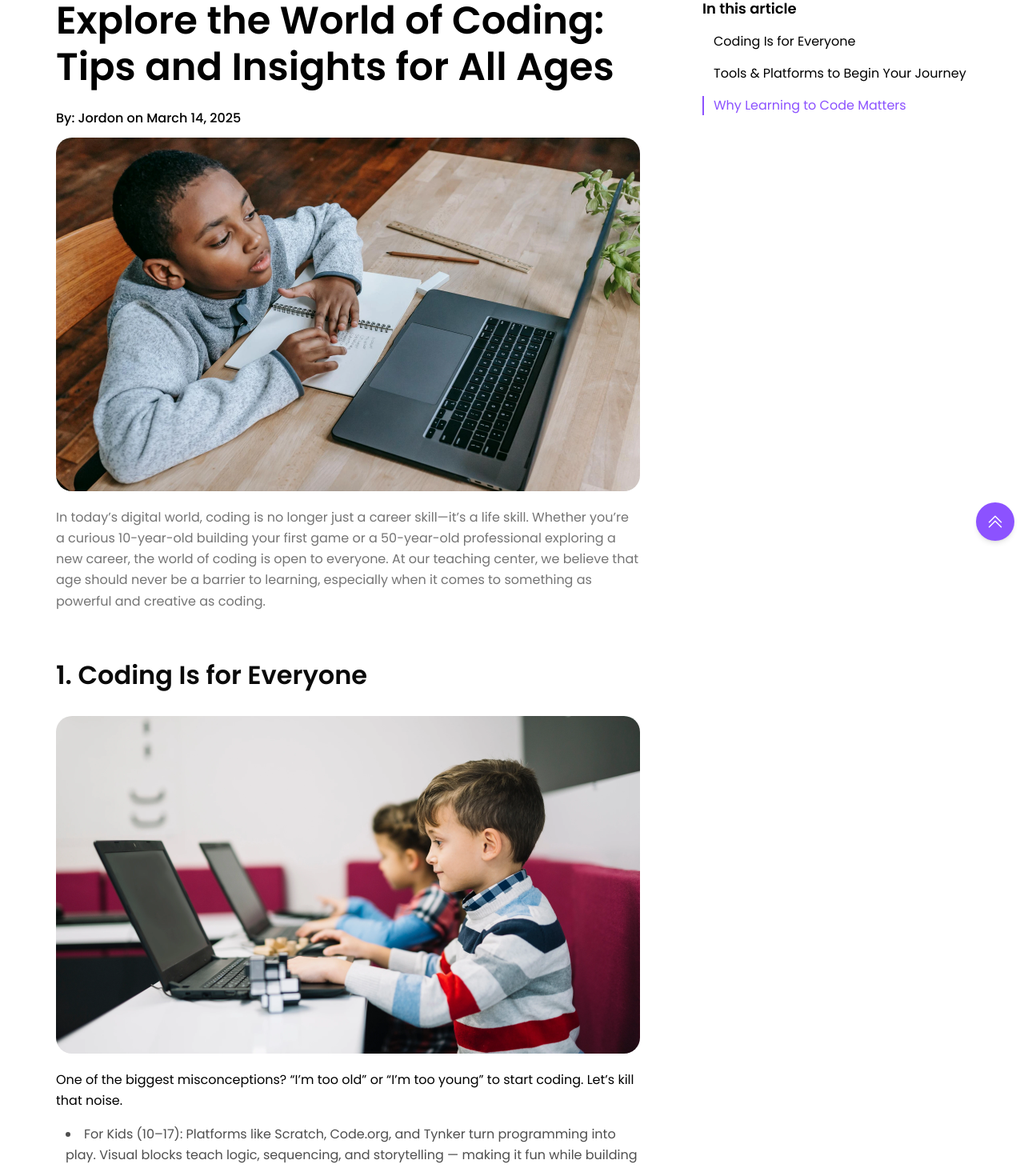
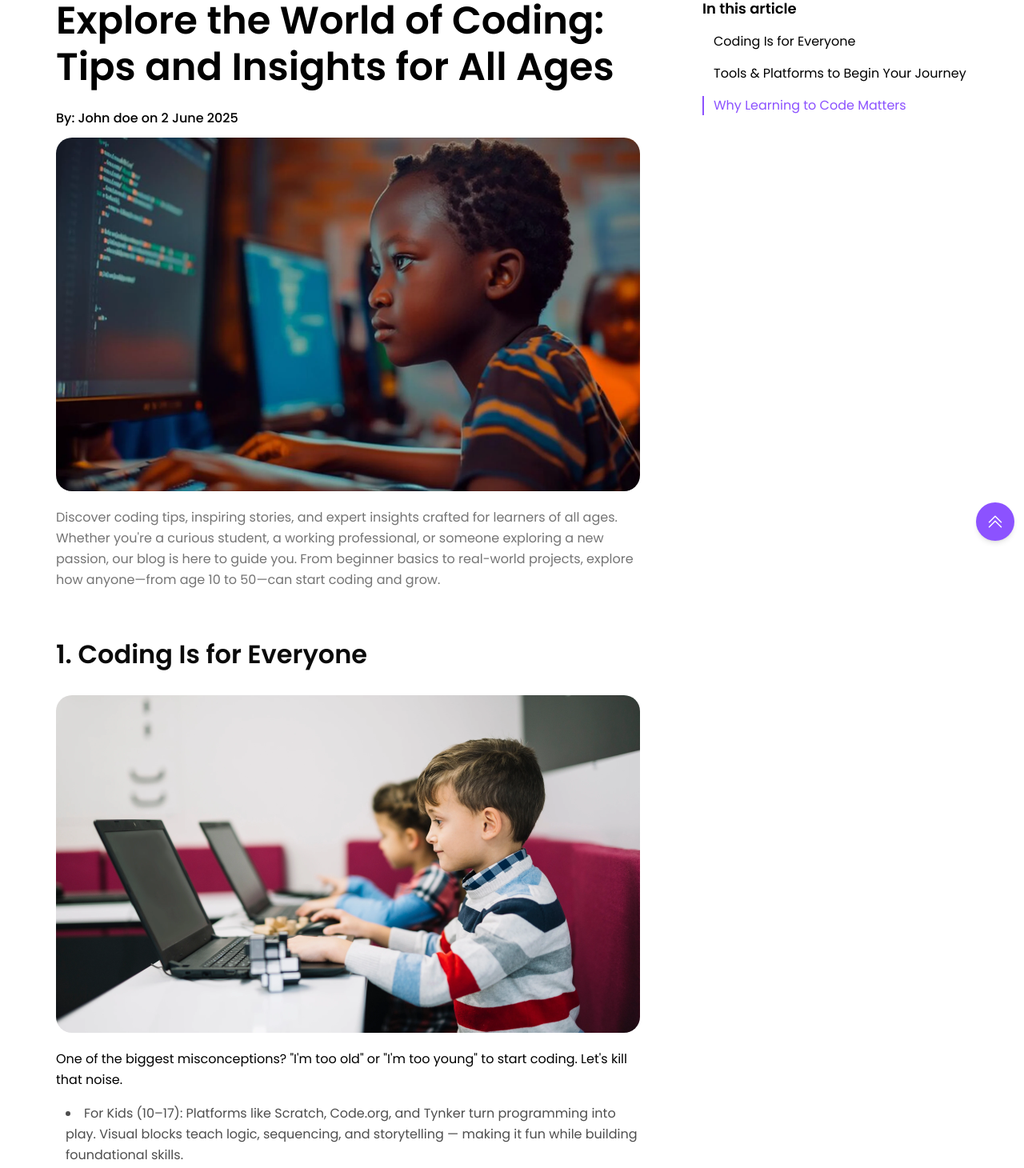
Before and after one commit to Pupiloinc/Pupilo, a Next.js app: page /blog/1 in a window 1280 px wide. Shown: the part 184-1644 px from the top of the page at 80% size. Built offline with nearby package versions, Linux system fonts and the light colour scheme.

Commit message:
slug added

```diff
--- a/src/app/blog/[title]/page.jsx
+++ b/src/app/blog/[title]/page.jsx
@@ -5,11 +5,11 @@ import Footer from '@/components/common/Footer';
 import GetStarted from '@/components/common/GetStarted';
 import Header from '@/components/common/Header';
 
-const page = () => {
+const page = ({ params }) => {
     return (
         <>
             <Header />
-            <BlogContent />
+            <BlogContent slug={params.title} />
             <GeneralPupiloTopic
                 viewMoreBtn="hidden"
                 heading="You May Also Like"
--- a/src/components/blog-detail/BlogContent.jsx
+++ b/src/components/blog-detail/BlogContent.jsx
@@ -2,8 +2,28 @@
 import React, { useEffect, useState } from "react";
 import Title from "../common/Title";
 import Image from "next/image";
-const BlogContent = () => {
+import { GENERAL_PUPILO_LIST, LATEST_BLOG_DATA_LIST } from '../../../utils/helper';
+
+function slugify(text) {
+  return text
+    .toString()
+    .toLowerCase()
+    .replace(/\s+/g, '-')
+    .replace(/[^\w\-]+/g, '')
+    .replace(/\-\-+/g, '-')
+    .replace(/^-+/, '')
+    .replace(/-+$/, '');
+}
+
+const BlogContent = ({ slug }) => {
   const [activeSection, setActiveSection] = useState("coding-everyone");
+
+  // Find the blog by slug
+  const combinedList = [...LATEST_BLOG_DATA_LIST, ...GENERAL_PUPILO_LIST];
+  const blog = combinedList.find(
+    (b) => slugify(b.title) === slug
+  ) || combinedList[0];
+
   useEffect(() => {
     const sectionIds = [
       "coding-everyone",
@@ -23,6 +43,7 @@ const BlogContent = () => {
     window.addEventListener("scroll", handleScroll);
     return () => window.removeEventListener("scroll", handleScroll);
   }, []);
+
   return (
     <div className="pt-10 sm:pt-[60px] lg:pt-20 max-w-[1140px] mx-auto px-5 xl:px-0">
       <div className="flex flex-col-reverse lg:flex-row flex-wrap max-lg:gap-10 justify-between">
@@ -30,28 +51,20 @@ const BlogContent = () => {
           <div className="fles flex-col">
             <Title
               className="mb-6"
-              text={
-                "Explore the World of Coding: Tips and Insights for All Ages"
-              }
+              text={blog.title}
             />
             <p className="text-sm sm:text-base font-medium leading-normal text-dark-black mb-3">
-              By: Jordon on March 14, 2025
+              By: {blog.author} on {blog.date}
             </p>
             <Image
               width={730}
               height={442}
-              src="/assets/images/webp/blog-hero-img.webp"
-              alt="blog-hero-img"
-              className="w-full max-w-[730px] xl:h-[442px] rounded-2xl md:rounded-[20px] mb-5"
+              src={blog.image}
+              alt={blog.title}
+              className="w-full max-w-[730px] xl:h-[442px] rounded-2xl md:rounded-[20px] mb-5 object-cover"
             />
             <p className="text-medium-gray leading-163 text-sm sm:text-base font-normal">
-              In today’s digital world, coding is no longer just a career
-              skill—it’s a life skill. Whether you’re a curious 10-year-old
-              building your first game or a 50-year-old professional exploring a
-              new career, the world of coding is open to everyone. At our
-              teaching center, we believe that age should never be a barrier to
-              learning, especially when it comes to something as powerful and
-              creative as coding.
+              {blog.description}
             </p>
           </div>
           <div className="flex flex-col gap-4 lg:gap-5">
@@ -69,8 +82,8 @@ const BlogContent = () => {
               className="max-w-[730px] xl:h-[422px] w-full rounded-2xl md:rounded-[20px]"
             />
             <p className="text-dark-black font-normal text-sm sm:text-base leading-163">
-              One of the biggest misconceptions? “I’m too old” or “I’m too
-              young” to start coding. Let’s kill that noise.
+              One of the biggest misconceptions? "I'm too old" or "I'm too
+              young" to start coding. Let's kill that noise.
             </p>
             <ul className="font-normal text-sm sm:text-base leading-163 -mt-1 list-inside text-dark-grey list-disc flex flex-col gap-[10px] pl-3">
               <li>
@@ -82,8 +95,8 @@ const BlogContent = () => {
               <li>
                 Young Adults & College Students (18–24): This is prime time.
                 Dive into Python, JavaScript, or C++ to start building apps,
-                games, or websites. Whether you’re pursuing a CS degree or
-                self-teaching, now’s the time to stack those skills.
+                games, or websites. Whether you're pursuing a CS degree or
+                self-teaching, now's the time to stack those skills.
               </li>
               <li>
                 Professionals (25–40): Coding isn't just for developers.
@@ -95,7 +108,7 @@ const BlogContent = () => {
               <li>
                 Career Shifters & Hobbyists (40–50+): Believe it — people in
                 their 40s and 50s are pivoting into tech roles or starting
-                freelance dev gigs. You don’t need to compete with 22-year-olds.
+                freelance dev gigs. You don't need to compete with 22-year-olds.
                 Instead, leverage your domain experience and layer in technical
                 skills.
               </li>
@@ -117,7 +130,7 @@ const BlogContent = () => {
             />
             <div className="flex flex-col gap-[10px]">
               <p className="text-dark-black font-normal mb-1 text-sm sm:text-base leading-163">
-                The right tools make all the difference. Here’s a breakdown of
+                The right tools make all the difference. Here's a breakdown of
                 the most user-friendly and effective platforms to get started:
               </p>
               <ul className="list-disc list-inside space-y-1 font-normal text-sm sm:text-base leading-163 text-dark-grey pl-3">
@@ -176,8 +189,8 @@ const BlogContent = () => {
             />
             <div className="mb-8 sm:mb-10 lg:mb-[60px]">
               <p className="mb-4 text-sm sm:text-base leading-163 font-normal text-dark-black">
-                Coding isn’t just about writing lines of syntax. It’s about
-                solving real problems. Here’s how it’s transforming everyday
+                Coding isn't just about writing lines of syntax. It's about
+                solving real problems. Here's how it's transforming everyday
                 lives:
               </p>
               <ol className="list-decimal list-inside space-y-[10px] font-normal text-sm sm:text-base leading-163 text-dark-grey ">
@@ -211,11 +224,11 @@ const BlogContent = () => {
             <p className="text-sm sm:text-base leading-163 font-normal text-dark-black pr-5">
               Coding is not just a career path — it's a mindset shift. It
               teaches you how to think, how to solve, how to create. Whether
-              you're 10 or 50, there’s a space in the tech world waiting for you
+              you're 10 or 50, there's a space in the tech world waiting for you
               to step in. So start now. Be curious. Stay hungry. Build things
               that matter.{" "}
               <span className="font-bold block">
-                And remember: The future doesn’t wait — neither should you.
+                And remember: The future doesn't wait — neither should you.
               </span>
             </p>
           </div>
@@ -228,8 +241,7 @@ const BlogContent = () => {
             </p>
             <ul className="space-y-4 text-nowrap text-dark-black font-normal text-sm sm:text-base leading-normal">
               <li
-                className={`pl-3 border-l-2 ${
-                  activeSection === "coding-everyone"
+                className={`pl-3 border-l-2 ${activeSection === "coding-everyone"
                   ? "border-purple text-purple"
                   : "border-transparent"
                   }`}
@@ -237,8 +249,7 @@ const BlogContent = () => {
                 <a href="#coding-everyone">Coding Is for Everyone</a>
               </li>
               <li
-                className={`pl-3 border-l-2 ${
-                  activeSection === "tools-platforms"
+                className={`pl-3 border-l-2 ${activeSection === "tools-platforms"
                   ? "border-purple text-purple"
                   : "border-transparent text-nowrap"
                   }`}
@@ -248,8 +259,7 @@ const BlogContent = () => {
                 </a>
               </li>
               <li
-                className={`pl-3 border-l-2 ${
-                  activeSection === "why-code-matters"
+                className={`pl-3 border-l-2 ${activeSection === "why-code-matters"
                   ? "border-purple text-purple"
                   : "border-transparent"
                   }`}
--- a/src/components/blog/GeneralPupiloTopic.jsx
+++ b/src/components/blog/GeneralPupiloTopic.jsx
@@ -5,6 +5,19 @@ import Icons from "../common/Icons";
 import Link from "next/link";
 import CustomButton from "../common/CustomButton";
 import { GENERAL_PUPILO_LIST } from "../../../utils/helper";
+
+// Utility to convert title to slug
+function slugify(text) {
+  return text
+    .toString()
+    .toLowerCase()
+    .replace(/\s+/g, '-')           // Replace spaces with -
+    .replace(/[^\w\-]+/g, '')      // Remove all non-word chars
+    .replace(/\-\-+/g, '-')        // Replace multiple - with single -
+    .replace(/^-+/, '')              // Trim - from start of text
+    .replace(/-+$/, '');             // Trim - from end of text
+}
+
 const GeneralPupiloTopic = ({
   viewMoreBtn = "",
   heading,
@@ -60,7 +73,7 @@ const GeneralPupiloTopic = ({
                 {general.description}
               </p>
               <Link
-                href="#"
+                href={`/blog/${slugify(general.title)}`}
                 className="flex items-center group gap-1 text-base font-semibold underline transition-all duration-300"
               >
                 Learn More{" "}
--- a/src/components/blog/OurLatestBlogs.jsx
+++ b/src/components/blog/OurLatestBlogs.jsx
@@ -6,6 +6,17 @@ import Description from '../common/Description'
 import CustomButton from '../common/CustomButton'
 import Link from 'next/link'
 import Icons from '../common/Icons'
+
+function slugify(text) {
+  return text
+    .toString()
+    .toLowerCase()
+    .replace(/\s+/g, '-')
+    .replace(/[^\w\-]+/g, '')
+    .replace(/\-\-+/g, '-')
+    .replace(/^-+/, '')
+    .replace(/-+$/, '');
+}
 
 const OurLatestBlogs = () => {
   return (
@@ -41,9 +52,9 @@ const OurLatestBlogs = () => {
                 <h3 className="font-semibold lg:text-custom-3xl text-2xl leading-120 text-dark-black lg:mb-4 md:mb-2 mb-2">{blog.title}</h3>
                 <p className="font-normal sm:text-base text-sm leading-[135%] min-[800px]:leading-160 text-dark-grey lg:mb-7 mb-5 font-inter line-clamp-[7]">{blog.description}</p>
 
-                <button className="bg-yellow text-dark-black font-semibold lg:text-base text-sm leading-150 sm:py-3.5 py-3 px-8 rounded-full w-fit cursor-pointer hover:shadow-lg transition-all ease-linear duration-300">
-                  Learn More
-                </button>
+                <Link href={`/blog/${slugify(blog.title)}`} className="bg-yellow text-dark-black font-semibold lg:text-base text-sm leading-150 sm:py-3.5 py-3 px-8 rounded-full w-fit cursor-pointer hover:shadow-lg transition-all ease-linear duration-300 flex items-center gap-2">
+                  Learn More <Icons icon="blackBtnArrow" />
+                </Link>
               </div>
             ))}
 
@@ -72,7 +83,7 @@ const OurLatestBlogs = () => {
                     />
                     <h4 className="font-medium xl:text-xl lg:text-lg md:text-base sm:text-lg text-base leading-120 text-dark-black line-clamp-3 xl:mb-4 lg:mb-2 md:mb-1 sm:mb-2 mb-1">{blog.title}</h4>
                     <p className="font-normal lg:text-sm text-xs leading-150 text-dark-grey xl:mb-4 lg:mb-2 md:mb-1 sm:mb-2 mb-1 md:max-w-[323px] md:line-clamp-2 line-clamp-4 overflow-hidden text-ellipsis">{blog.description}</p>
-                    <Link className={`font-semibold xl:text-base lg:text-sm text-xs leading-150 flex underline items-center w-fit`} href="#" >Learn More<span className='flex size-6  max-sm:size-4 justify-center items-center'>
+                    <Link className={`font-semibold xl:text-base lg:text-sm text-xs leading-150 flex underline items-center w-fit`} href={`/blog/${slugify(blog.title)}`} >Learn More<span className='flex size-6  max-sm:size-4 justify-center items-center'>
                       <Icons icon="blackBtnArrow" />
                     </span>
                     </Link>
```
Lines whose indentation alone changed are shown as unchanged.
